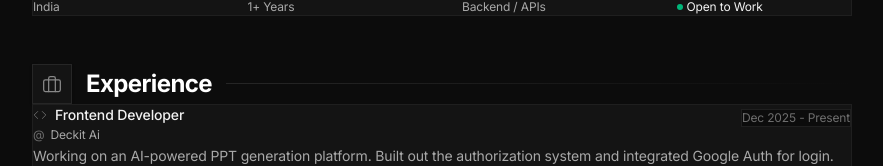
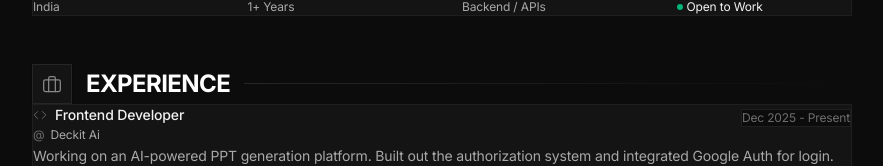
Before and after one commit to Ryaaan4321/rn, a Next.js app: page / in a window 1280 px wide. Shown: the part 273-439 px from the top of the page, without its empty margins (198-1081 px from the left). Built offline with nearby package versions, Linux system fonts and the light colour scheme; no server answers.

Commit message:
feat: update SectionHeader and WakatimeStats components to use uppercase text for titles

```diff
--- a/components/SectionHeader.tsx
+++ b/components/SectionHeader.tsx
@@ -13,7 +13,7 @@ export default function SectionHeader({ icon, title }: SectionHeaderProps) {
       <div className="w-10 h-10 border border-[#262626] bg-[#141414] flex items-center justify-center flex-shrink-0 text-[#888888] shadow-sm">
         {icon}
       </div>
-      <h2 className="text-xl sm:text-2xl font-bold tracking-tight text-white leading-none flex items-center">
+      <h2 className="text-xl uppercase sm:text-2xl font-bold tracking-tight text-white leading-none flex items-center">
         {title}
       </h2>
       <div className="flex-1 h-px bg-gradient-to-r from-[#262626] via-[#262626]/50 to-transparent self-center ml-3" />
--- a/components/WakatimeStats.tsx
+++ b/components/WakatimeStats.tsx
@@ -10,7 +10,7 @@ export async function WakaTimeStats() {
 
   return (
     <div className="w-full">
-      <h3 className="text-base font-medium text-[#F2F2F2] tracking-[-0.15px] mb-6">
+      <h3 className="text-base font-medium text-[#F2F2F2] tracking-[-0.15px] mb-6 uppercase">
         Weekly Coding Stats
       </h3>
 
```
